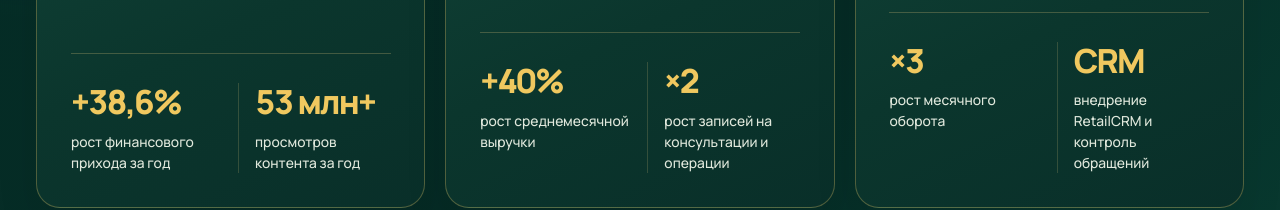
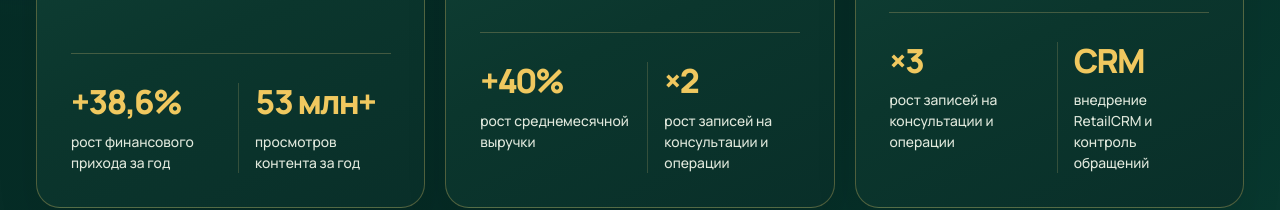
Before and after one commit to gilmiyaroff/gilmiyarov, a plain HTML site: page index.html in a window 1280 px wide. Shown: the part 2082-2292 px from the top of the page. Drawn offline with Linux system fonts and the light colour scheme.

Commit message:
Use documented Jasar appointment growth instead of inferred sales multiplier

```diff
--- a/index.html
+++ b/index.html
@@ -132,7 +132,7 @@
         <div class="case-card__metrics">
           <div class="case-card__metric">
             <strong>×3</strong>
-            <span>рост месячного оборота</span>
+            <span>рост записей на консультации и операции</span>
           </div>
           <div class="case-card__metric">
             <strong>CRM</strong>
```
